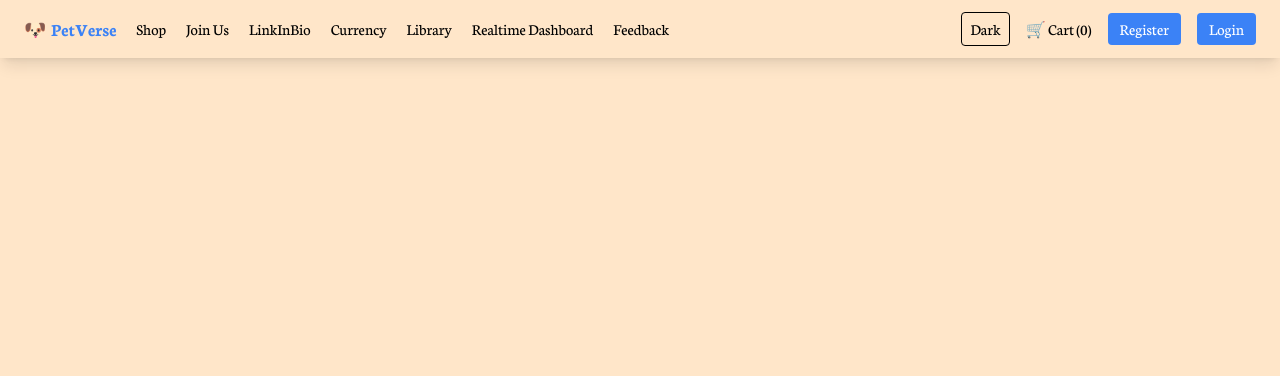
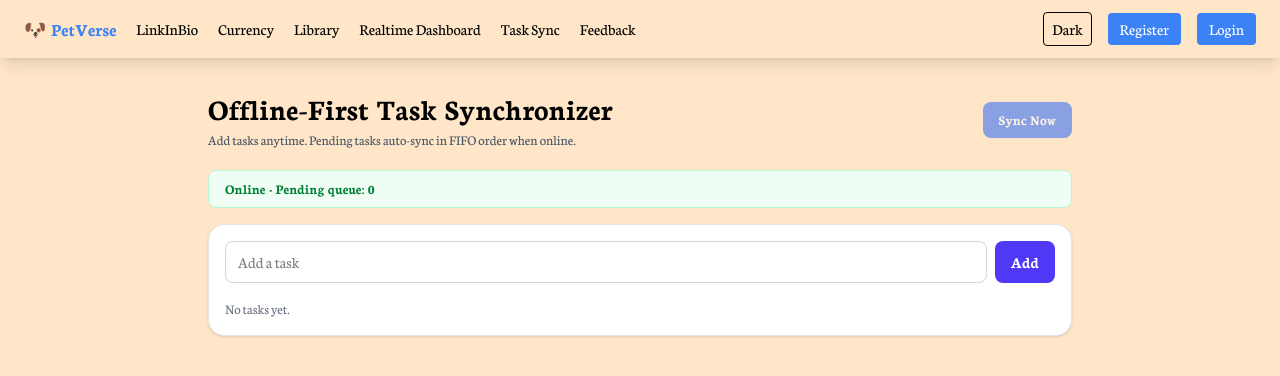
Before and after one commit to UnicornZ55/FullStackFinalProject, a React app in the folder mobile-final/: page /offline-task-sync in a window 1280 px wide. Shown: the top 376 px of the page. Built offline with nearby package versions, Linux system fonts and the light colour scheme; the HTML template or start-up script is replaced by a standard one.

Commit message:
function 7.5

```diff
--- a/mobile-final/src/App.jsx
+++ b/mobile-final/src/App.jsx
@@ -21,6 +21,7 @@ import CurrencyConverter from "./pages/CurrencyConverter"
 import LibraryHome from "./pages/LibraryHome"
 import LibraryDetails from "./pages/LibraryDetails"
 import MultiSourceDashboard from "./pages/MultiSourceDashboard"
+import OfflineTaskSynchronizer from "./pages/OfflineTaskSynchronizer"
 import { RegisterProvider } from "./context/RegisterContext"
 
 function Layout(){
@@ -72,6 +73,8 @@ function Layout(){
 
         <Route path="/multi-source-dashboard" element={<MultiSourceDashboard />} />
 
+        <Route path="/offline-task-sync" element={<OfflineTaskSynchronizer />} />
+
         <Route path="/cart" element={<Cart/>}/>
 
         <Route
--- a/mobile-final/src/components/Navbar.jsx
+++ b/mobile-final/src/components/Navbar.jsx
@@ -29,9 +29,9 @@ export default function Navbar(){
      🐶 PetVerse
     </Link>
 
-    <Link to="/shop">
+    {/* <Link to="/shop">
      Shop
-    </Link>
+    </Link> */}
 
     {user?.role === "admin" || user?.role === "manager" ? (
       <Link to="/inventory">
@@ -39,9 +39,9 @@ export default function Navbar(){
       </Link>
     ) : null}
 
-    <Link to="/dynamic-form">
+    {/* <Link to="/dynamic-form">
       Join Us
-    </Link>
+    </Link> */}
 
     <Link to="/link-in-bio">
       LinkInBio
@@ -57,6 +57,10 @@ export default function Navbar(){
 
     <Link to="/multi-source-dashboard">
       Realtime Dashboard
+    </Link>
+
+    <Link to="/offline-task-sync">
+      Task Sync
     </Link>
 
     {/* admin only */}
@@ -87,9 +91,9 @@ export default function Navbar(){
 
     {/* cart */}
 
-    <Link to="/cart">
+    {/* <Link to="/cart">
      🛒 Cart ({cartItems.length})
-    </Link>
+    </Link> */}
 
 
     {/* profile */}
--- /dev/null
+++ b/mobile-final/src/pages/OfflineTaskSynchronizer.jsx
@@ -0,0 +1,213 @@
+import { useCallback, useEffect, useRef, useState } from "react";
+import externalClient from "../api/externalClient";
+
+const TASK_CACHE_KEY = "offline_task_sync_v1";
+
+function loadCachedTasks() {
+  try {
+    const raw = localStorage.getItem(TASK_CACHE_KEY);
+    return raw ? JSON.parse(raw) : [];
+  } catch {
+    return [];
+  }
+}
+
+function saveCachedTasks(tasks) {
+  try {
+    localStorage.setItem(TASK_CACHE_KEY, JSON.stringify(tasks));
+  } catch {
+    // ignore storage write errors
+  }
+}
+
+function makeClientTask(title) {
+  return {
+    id: `task-${Date.now()}-${Math.floor(Math.random() * 100000)}`,
+    title,
+    status: "pending",
+    createdAt: Date.now(),
+    syncedAt: null,
+  };
+}
+
+export default function OfflineTaskSynchronizer() {
+  const [taskTitle, setTaskTitle] = useState("");
+  const [tasks, setTasks] = useState([]);
+  const [isOnline, setIsOnline] = useState(typeof navigator !== "undefined" ? navigator.onLine : true);
+  const [isSyncing, setIsSyncing] = useState(false);
+
+  const syncingRef = useRef(false);
+
+  const updateTasks = useCallback((updater) => {
+    setTasks((prev) => {
+      const next = typeof updater === "function" ? updater(prev) : updater;
+      saveCachedTasks(next);
+      return next;
+    });
+  }, []);
+
+  const syncQueue = useCallback(async () => {
+    if (!isOnline || syncingRef.current) return;
+
+    const pendingTasks = tasks
+      .filter((task) => task.status === "pending")
+      .sort((a, b) => a.createdAt - b.createdAt);
+
+    if (pendingTasks.length === 0) return;
+
+    syncingRef.current = true;
+    setIsSyncing(true);
+
+    let nextTasks = [...tasks];
+
+    for (const pending of pendingTasks) {
+      try {
+        await externalClient.post("https://jsonplaceholder.typicode.com/todos", {
+          title: pending.title,
+          completed: false,
+          userId: 1,
+          clientTaskId: pending.id,
+        });
+
+        const syncedAt = new Date().toISOString();
+        nextTasks = nextTasks.map((task) =>
+          task.id === pending.id
+            ? {
+                ...task,
+                status: "synced",
+                syncedAt,
+              }
+            : task
+        );
+      } catch {
+        // Keep remaining tasks as pending for next retry.
+        break;
+      }
+    }
+
+    updateTasks(nextTasks);
+    syncingRef.current = false;
+    setIsSyncing(false);
+  }, [isOnline, tasks, updateTasks]);
+
+  useEffect(() => {
+    updateTasks(loadCachedTasks());
+  }, [updateTasks]);
+
+  useEffect(() => {
+    const handleOnline = () => setIsOnline(true);
+    const handleOffline = () => setIsOnline(false);
+
+    window.addEventListener("online", handleOnline);
+    window.addEventListener("offline", handleOffline);
+
+    return () => {
+      window.removeEventListener("online", handleOnline);
+      window.removeEventListener("offline", handleOffline);
+    };
+  }, []);
+
+  useEffect(() => {
+    if (isOnline) {
+      syncQueue();
+    }
+  }, [isOnline, syncQueue]);
+
+  const handleAddTask = () => {
+    const title = taskTitle.trim();
+    if (!title) return;
+
+    const newTask = makeClientTask(title);
+    setTaskTitle("");
+
+    updateTasks((prev) => [newTask, ...prev]);
+  };
+
+  const pendingCount = tasks.filter((task) => task.status === "pending").length;
+
+  return (
+    <main className="mx-auto max-w-4xl px-4 py-8">
+      <header className="mb-5 flex flex-wrap items-center justify-between gap-3">
+        <div>
+          <h1 className="text-3xl font-bold">Offline-First Task Synchronizer</h1>
+          <p className="mt-1 text-sm text-gray-600">
+            Add tasks anytime. Pending tasks auto-sync in FIFO order when online.
+          </p>
+        </div>
+
+        <button
+          type="button"
+          onClick={syncQueue}
+          disabled={!isOnline || isSyncing || pendingCount === 0}
+          className="rounded-lg bg-blue-600 px-4 py-2 text-sm font-semibold text-white disabled:cursor-not-allowed disabled:opacity-50"
+        >
+          {isSyncing ? "Syncing..." : "Sync Now"}
+        </button>
+      </header>
+
+      <div
+        className={`mb-4 rounded-lg px-4 py-2 text-sm font-semibold ${
+          isOnline
+            ? "border border-green-200 bg-green-50 text-green-700"
+            : "border border-red-200 bg-red-50 text-red-700"
+        }`}
+      >
+        {isOnline ? "Online" : "Offline"} · Pending queue: {pendingCount}
+      </div>
+
+      <section className="rounded-2xl border border-gray-200 bg-white p-4 shadow-sm">
+        <div className="flex gap-2">
+          <input
+            type="text"
+            value={taskTitle}
+            onChange={(e) => setTaskTitle(e.target.value)}
+            placeholder="Add a task"
+            className="flex-1 rounded-lg border border-gray-300 px-3 py-2"
+            onKeyDown={(e) => {
+              if (e.key === "Enter") {
+                handleAddTask();
+              }
+            }}
+          />
+
+          <button
+            type="button"
+            onClick={handleAddTask}
+            className="rounded-lg bg-indigo-600 px-4 py-2 font-semibold text-white hover:bg-indigo-700"
+          >
+            Add
+          </button>
+        </div>
+
+        <div className="mt-4 space-y-2">
+          {tasks.length === 0 && (
+            <p className="text-sm text-gray-500">No tasks yet.</p>
+          )}
+
+          {tasks.map((task) => (
+            <div
+              key={task.id}
+              className="rounded-lg border border-gray-200 px-3 py-2"
+            >
+              <div className="flex items-center justify-between gap-3">
+                <p className="font-medium">{task.title}</p>
+                <span
+                  className={`text-xs font-semibold ${
+                    task.status === "synced" ? "text-green-700" : "text-orange-700"
+                  }`}
+                >
+                  {task.status === "synced" ? "Synced" : "Pending"}
+                </span>
+              </div>
+
+              <p className="mt-1 text-xs text-gray-500">
+                ID: {task.id}
+                {task.syncedAt ? ` · Synced at: ${new Date(task.syncedAt).toLocaleString()}` : ""}
+              </p>
+            </div>
+          ))}
+        </div>
+      </section>
+    </main>
+  );
+}
```
